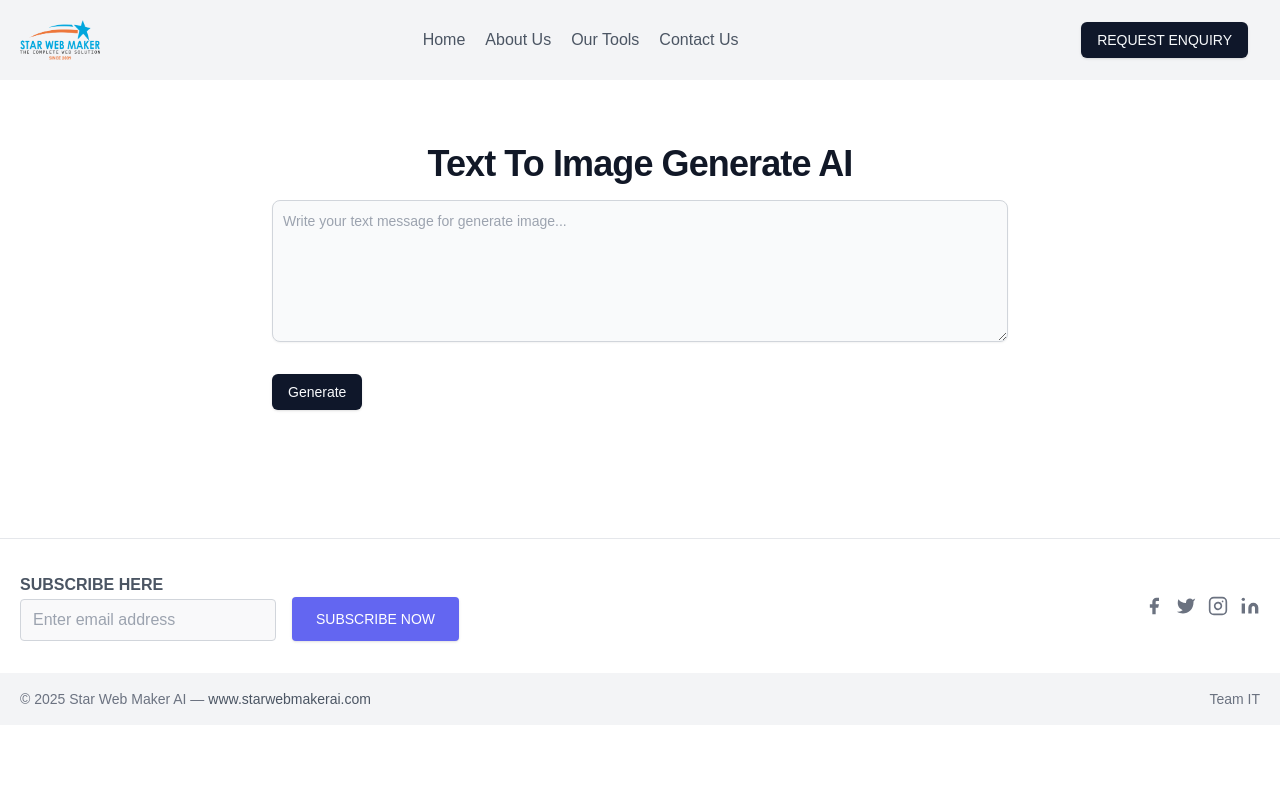
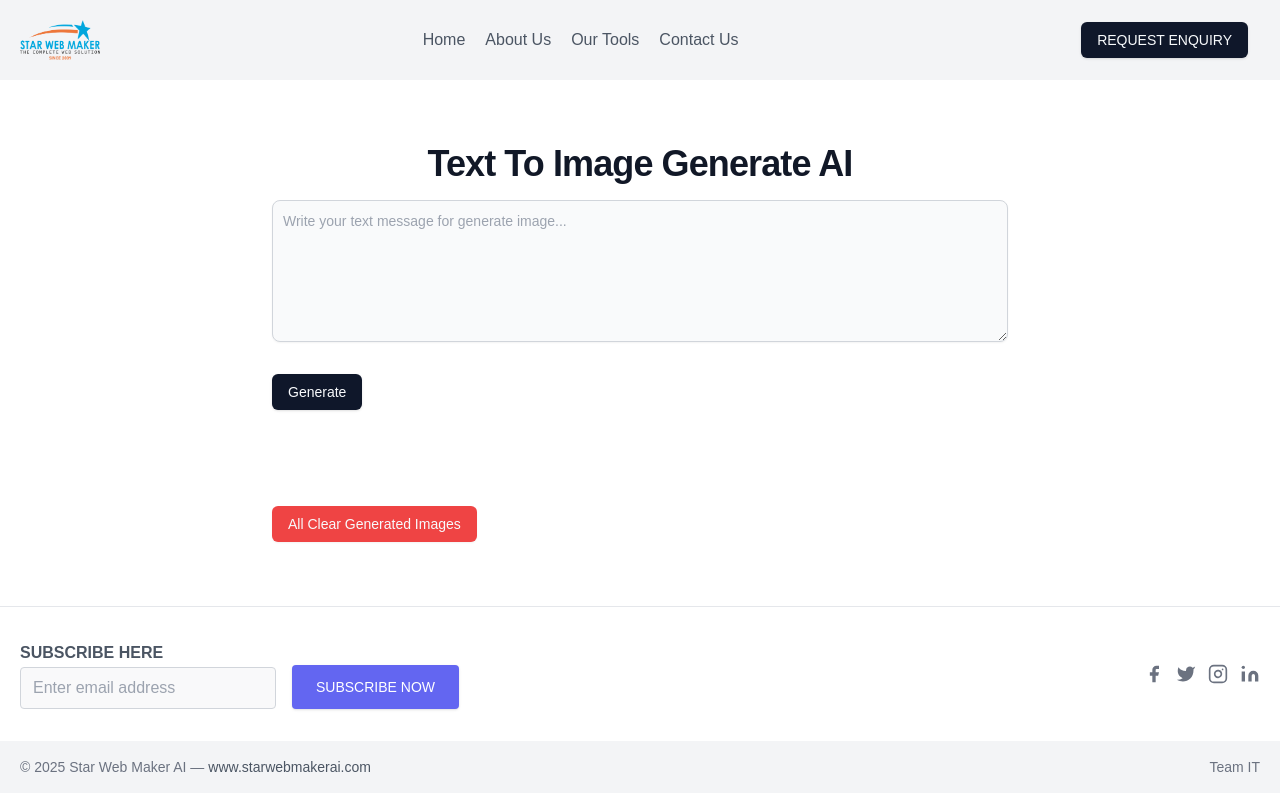
Before and after one commit to WebDeveloperNoida/starwebmakerai, a Next.js app: page /text-to-image in a window 1280 px wide. Built offline with nearby package versions, Linux system fonts and the light colour scheme.

Commit message:
download image commit

```diff
--- a/src/app/text-to-image/page.tsx
+++ b/src/app/text-to-image/page.tsx
@@ -14,5 +14,4 @@ function TexttoImage() {
         </>
     )
 }
-
 export default TexttoImage
--- a/src/app/text-to-image/textimagegenerate.jsx
+++ b/src/app/text-to-image/textimagegenerate.jsx
@@ -136,10 +136,9 @@ function Textimagegenerate() {
         ))}
       </div>
 
-      {
-      localStorage.length > 0 &&
+
       <Button onClick={clearLocalStorageImages} className="mt-8" variant="destructive">All Clear Generated Images</Button>
-      }
+
 
     </div>
   )
```
